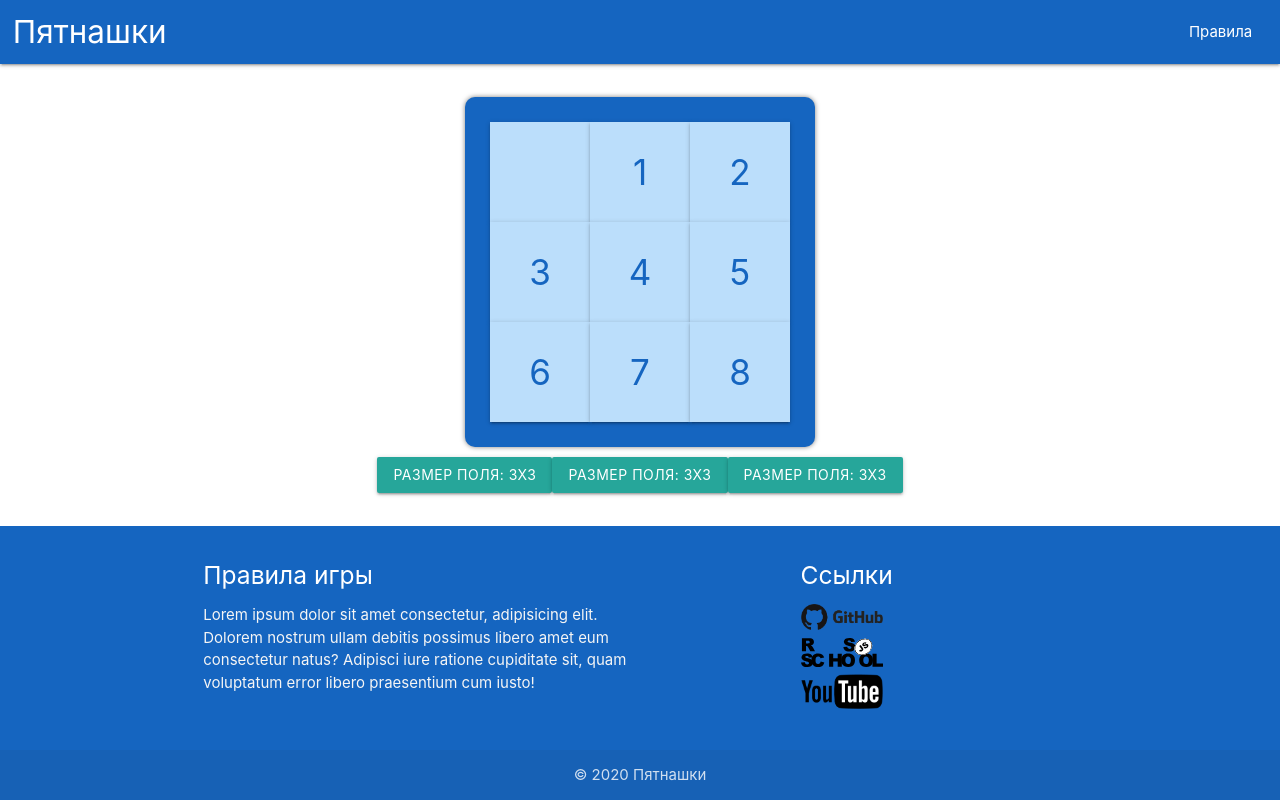
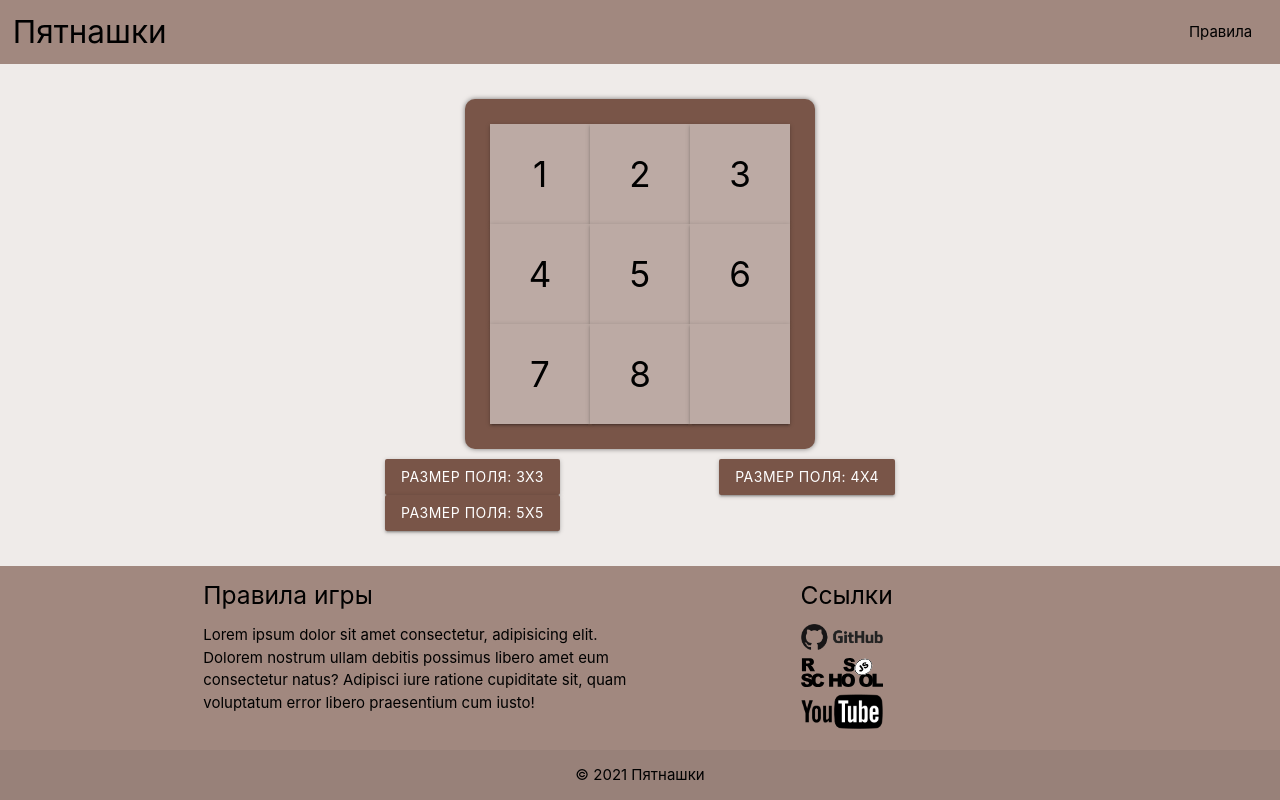
Before and after one commit to alekseishkel/react-game, a React app: page / in a window 1280 px wide. Built offline with nearby package versions, Linux system fonts and the light colour scheme.

Commit message:
fix: change game view

```diff
--- a/public/index.html
+++ b/public/index.html
@@ -10,7 +10,9 @@
     <title>React Game</title>
   </head>
 
-  <body id="root"></body>
+  <body>
+    <div id="root"></div>
+  </body>
 </html>
 
 <script src="https://cdnjs.cloudflare.com/ajax/libs/materialize/1.0.0/js/materialize.min.js"></script>
--- a/src/components/app/app.tsx
+++ b/src/components/app/app.tsx
@@ -2,26 +2,9 @@ import React from "react";
 
 import Field from "../field/field";
 import Footer from "../footer/footer";
+import GlobalStyle from "../global-style/global-style";
 import Header from "../header/header";
 import SizeButton from "../size-button/size-button";
-
-import { createGlobalStyle } from "styled-components";
-
-const GlobalStyle = createGlobalStyle`
-  body {
-    display: flex;
-    min-height: 100vh;
-    flex-direction: column;
-  }
-
-  main {
-    display: flex;
-    flex-direction: column;
-    justify-content: center;
-    align-items: center;
-    flex: 1 0 auto;
-  }
-`;
 
 const App: React.FC = () => {
   return (
--- a/src/components/cell/cell.tsx
+++ b/src/components/cell/cell.tsx
@@ -7,8 +7,8 @@ const StyledCell = styled.nav`
   align-items: center;
   width: 100px;
   height: 100px;
-  background-color: #bbdefb;
-  color: #1565c0;
+  background-color: #bcaaa4;
+  color: #000000;
   font-size: 35px;
 `;
 
--- a/src/components/field/field.tsx
+++ b/src/components/field/field.tsx
@@ -11,18 +11,18 @@ const StyledFiled = styled.div`
   width: 350px;
   height: 350px;
   padding: 25px;
-  background-color: #1565c0;
+  background-color: #795548;
   border-radius: 10px;
   box-shadow: 0 0 5px rgba(0, 0, 0, 0.5);
 `;
 
 const Field: React.FC = () => {
-  const [cells, setCells] = useState<number[]>([null, 1, 2, 3, 4, 5, 6, 7, 8]);
+  const [cells, setCells] = useState<number[]>([1, 2, 3, 4, 5, 6, 7, 8, null]);
 
   return (
     <StyledFiled className="cells">
-      {cells.map((cell) => {
-        return <Cell number={cell} />;
+      {cells.map((cell, i) => {
+        return <Cell key={cell + i} number={cell} />;
       })}
     </StyledFiled>
   );
--- a/src/components/footer/footer.tsx
+++ b/src/components/footer/footer.tsx
@@ -7,12 +7,12 @@ const Copyright = styled.div`
 
 const Footer: React.FC = () => {
   return (
-    <footer className="page-footer blue darken-3">
+    <footer className="page-footer brown lighten-2">
       <div className="container">
         <div className="row">
           <div className="col l6 s12">
-            <h5 className="white-text">Правила игры</h5>
-            <p className="grey-text text-lighten-4">
+            <h5 className="black-text">Правила игры</h5>
+            <p className="black-text">
               Lorem ipsum dolor sit amet consectetur, adipisicing elit. Dolorem
               nostrum ullam debitis possimus libero amet eum consectetur natus?
               Adipisci iure ratione cupiditate sit, quam voluptatum error libero
@@ -20,7 +20,7 @@ const Footer: React.FC = () => {
             </p>
           </div>
           <div className="col l4 offset-l2 s12">
-            <h5 className="white-text">Ссылки</h5>
+            <h5 className="black-text">Ссылки</h5>
             <ul>
               <li>
                 <a
@@ -51,8 +51,8 @@ const Footer: React.FC = () => {
         </div>
       </div>
       <div className="footer-copyright">
-        <div className="container">
-          <Copyright>© 2020 Пятнашки</Copyright>
+        <div className="container black-text">
+          <Copyright>© 2021 Пятнашки</Copyright>
         </div>
       </div>
     </footer>
--- /dev/null
+++ b/src/components/global-style/global-style.tsx
@@ -0,0 +1,36 @@
+import { createGlobalStyle } from "styled-components";
+
+const GlobalStyle = createGlobalStyle`
+  #root {
+    display: flex;
+    min-height: 100vh;
+    flex-direction: column;
+  }
+
+  main {
+    display: flex;
+    flex-direction: column;
+    justify-content: center;
+    align-items: center;
+    flex: 1 0 auto;
+    background-color: #efebe9
+  }
+
+  .row {
+    margin-bottom: 0;
+  }
+
+  .page-footer {
+    padding-top: 0;
+  }
+
+  .btn {
+    background-color: #795548;
+  }
+
+  .btn:hover {
+    background-color: #5d4037;
+  }
+`;
+
+export default GlobalStyle;
--- a/src/components/header/header.tsx
+++ b/src/components/header/header.tsx
@@ -8,13 +8,13 @@ const StyledHeader = styled.nav`
 const Header: React.FC = () => {
   return (
     <header>
-      <StyledHeader className="nav-wrapper blue darken-3">
-        <a href="#" className="brand-logo">
+      <StyledHeader className="nav-wrapper brown lighten-2">
+        <a href="#" className="brand-logo black-text">
           Пятнашки
         </a>
         <ul id="nav-mobile" className="right hide-on-med-and-down">
           <li>
-            <a href="sass.html">Правила</a>
+            <a className="black-text" href="sass.html">Правила</a>
           </li>
         </ul>
       </StyledHeader>
--- a/src/components/size-button/size-button.tsx
+++ b/src/components/size-button/size-button.tsx
@@ -2,6 +2,10 @@ import React from "react";
 import styled from "styled-components";
 
 const StyledSizeButton = styled.div`
+  display: flex;
+  justify-content: space-between;
+  flex-wrap: wrap;
+  width: 510px;
   margin-top: 10px;
 `;
 
@@ -9,8 +13,8 @@ const SizeButton: React.FC = () => {
   return (
     <StyledSizeButton>
       <a className="waves-effect waves-light btn">Размер поля: 3х3</a>
-      <a className="waves-effect waves-light btn">Размер поля: 3х3</a>
-      <a className="waves-effect waves-light btn">Размер поля: 3х3</a>
+      <a className="waves-effect waves-light btn">Размер поля: 4х4</a>
+      <a className="waves-effect waves-light btn">Размер поля: 5х5</a>
     </StyledSizeButton>
   );
 };
```
